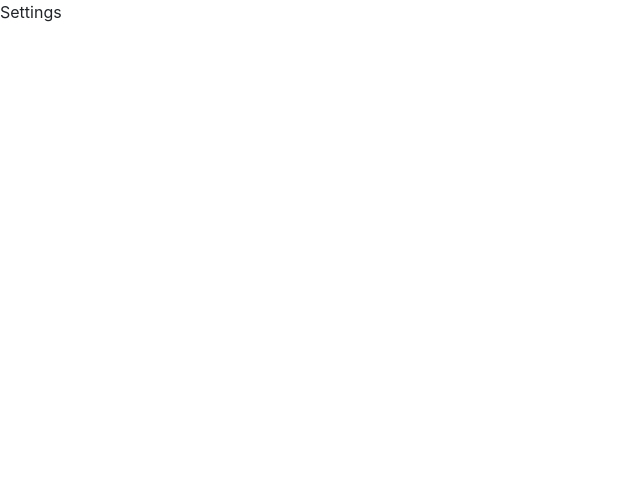
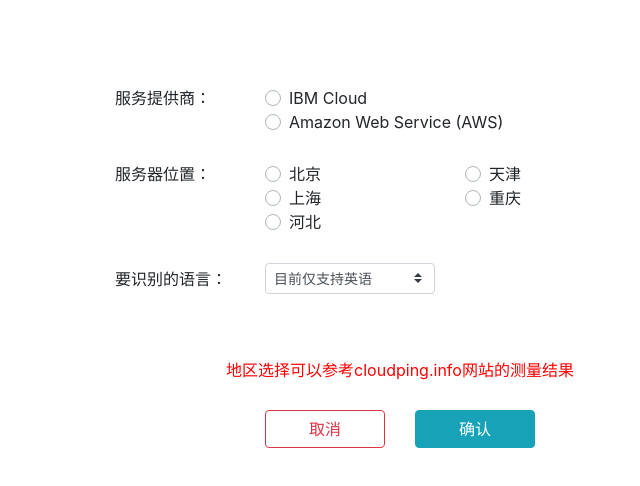
Before and after one commit to DavyVan/YouzimuCC-electron, an Electron app: page app/settings.html in a window 800 px wide. Shown: the whole page, without its empty margins (0-640 px from the left). Drawn offline with Linux system fonts and the light colour scheme.

Commit message:
Added content to settings.html

```diff
--- a/app/settings.html
+++ b/app/settings.html
@@ -3,10 +3,115 @@
     <head>
         <link rel="stylesheet" href="css/bootstrap/bootstrap.min.css">
         <style>
+            #cloud-provider-div {
+                margin-top: 15%;
+            }
+
+            #region-div, #language-div {
+                margin-top: 5%;
+            }
+
+            .container {
+                max-width: 600px;
+            }
+
+            #notice-div {
+                color: red;
+                margin-top: 10%;
+            }
+
+            #buttons-div {
+                margin-top: 5%;
+            }
+
+            #buttons-div button {
+                width: 100%;
+            }
         </style>
     </head>
     <body>
-        Settings
+        <div class="container">
+            <div class="row" id="cloud-provider-div">
+                <legend class="col-form-label col-sm-3 pt-0">服务提供商：</legend>
+                <div class="col-sm-8">
+                    <div class="custom-control custom-radio custom-control-inline">
+                        <input class="custom-control-input" type="radio" name="cloudProvider" id="cloud-provider-radio-ibm" value="ibm">
+                        <label class="custom-control-label" for="cloud-provider-radio-ibm">IBM Cloud</label>
+                    </div>
+                    <div class="custom-control custom-radio custom-control-inline">
+                        <input class="custom-control-input" type="radio" name="cloudProvider" id="cloud-provider-radio-aws" value="aws">
+                        <label class="custom-control-label" for="cloud-provider-radio-aws">Amazon Web Service (AWS)</label>
+                    </div>
+                </div>
+            </div>
+            <div class="row" id="region-div">
+                <legend class="col-form-label col-sm-3 pt-0">服务器位置：</legend>
+                <div class="col-sm-8">
+                    <div class="row">
+                        <div class="col-sm-6">
+                            <div class="custom-control custom-radio custom-control-inline">
+                                <input class="custom-control-input" type="radio" name="region" id="region-radio-1" value="1">
+                                <label class="custom-control-label" for="region-radio-1">北京</label>
+                            </div>
+                        </div>
+                        <div class="col-sm-6">
+                            <div class="custom-control custom-radio custom-control-inline">
+                                <input class="custom-control-input" type="radio" name="region" id="region-radio-2" value="2">
+                                <label class="custom-control-label" for="region-radio-2">天津</label>
+                            </div>
+                        </div>
+                    </div>
+                    <div class="row">
+                        <div class="col-sm-6">
+                            <div class="custom-control custom-radio custom-control-inline">
+                                <input class="custom-control-input" type="radio" name="region" id="region-radio-3" value="3">
+                                <label class="custom-control-label" for="region-radio-3">上海</label>
+                            </div>
+                        </div>
+                        <div class="col-sm-6">
+                            <div class="custom-control custom-radio custom-control-inline">
+                                <input class="custom-control-input" type="radio" name="region" id="region-radio-4" value="4">
+                                <label class="custom-control-label" for="region-radio-4">重庆</label>
+                            </div>
+                        </div>
+                    </div>
+                    <div class="row">
+                        <div class="col-sm-6">
+                            <div class="custom-control custom-radio custom-control-inline">
+                                <input class="custom-control-input" type="radio" name="region" id="region-radio-5" value="5">
+                                <label class="custom-control-label" for="region-radio-5">河北</label>
+                            </div>
+                        </div>
+                    </div>
+                    <div id="region-undefined-div" hidden>请先选择服务提供商</div>
+                </div>
+            </div>
+            <div class="row" id="language-div">
+                <legend class="col-form-label col-sm-3 pt-1">要识别的语言：</legend>
+                <div class="col-sm-4">
+                    <select class="custom-select custom-select-sm" id="language-select">
+                        <option value="English">目前仅支持英语</option>
+                        <!-- <option>2</option>
+                                            <option>3</option>
+                                            <option>4</option>
+                                            <option>5</option> -->
+                    </select>
+                </div>
+            </div>
+            <div class="row">
+                <div class="col-12 text-center" id="notice-div">
+                    地区选择可以参考cloudping.info网站的测量结果
+                </div>
+            </div>
+            <div class="row justify-content-center" id="buttons-div">
+                <div class="col col-3">
+                    <button type="button" class="btn btn-outline-danger" id="cancel-btn">取消</button>
+                </div>
+                <div class="col col-3">
+                    <button type="button" class="btn btn-info" id="confirm-btn">确认</button>
+                </div>
+            </div>
+        </div>
         <script src="js/settings.js"></script>
     </body>
 </html>
--- a/main.js
+++ b/main.js
@@ -135,6 +135,7 @@ app.on('ready', function () {
         });
         settingsWin.setMenu(null);
         settingsWin.loadURL('file://' + __dirname + '/app/settings.html');
+        settingsWin.webContents.openDevTools({mode: 'detach'});
 
         settingsWin.on('closed', ()=>{
             settingsWin = null;
```
